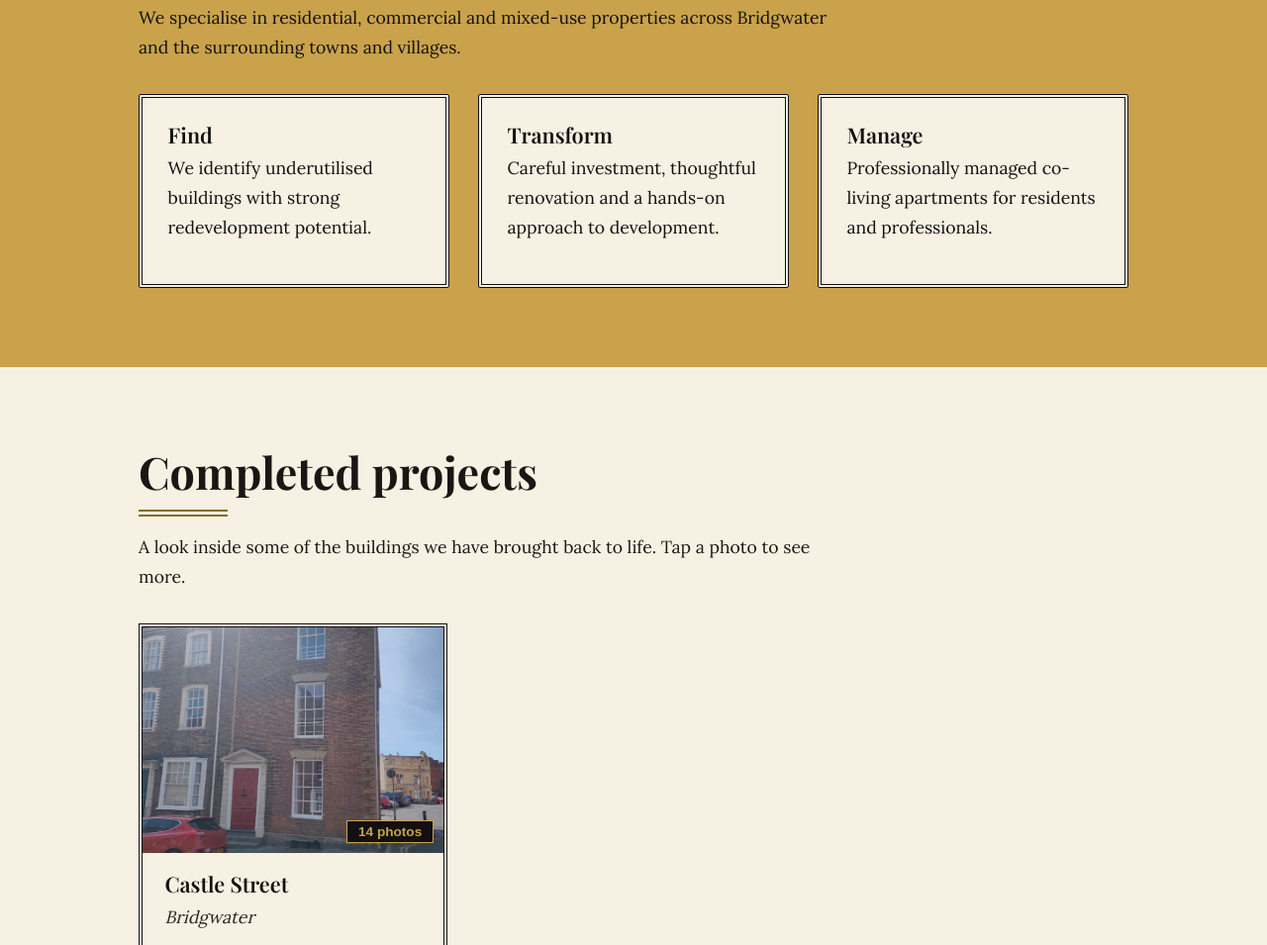
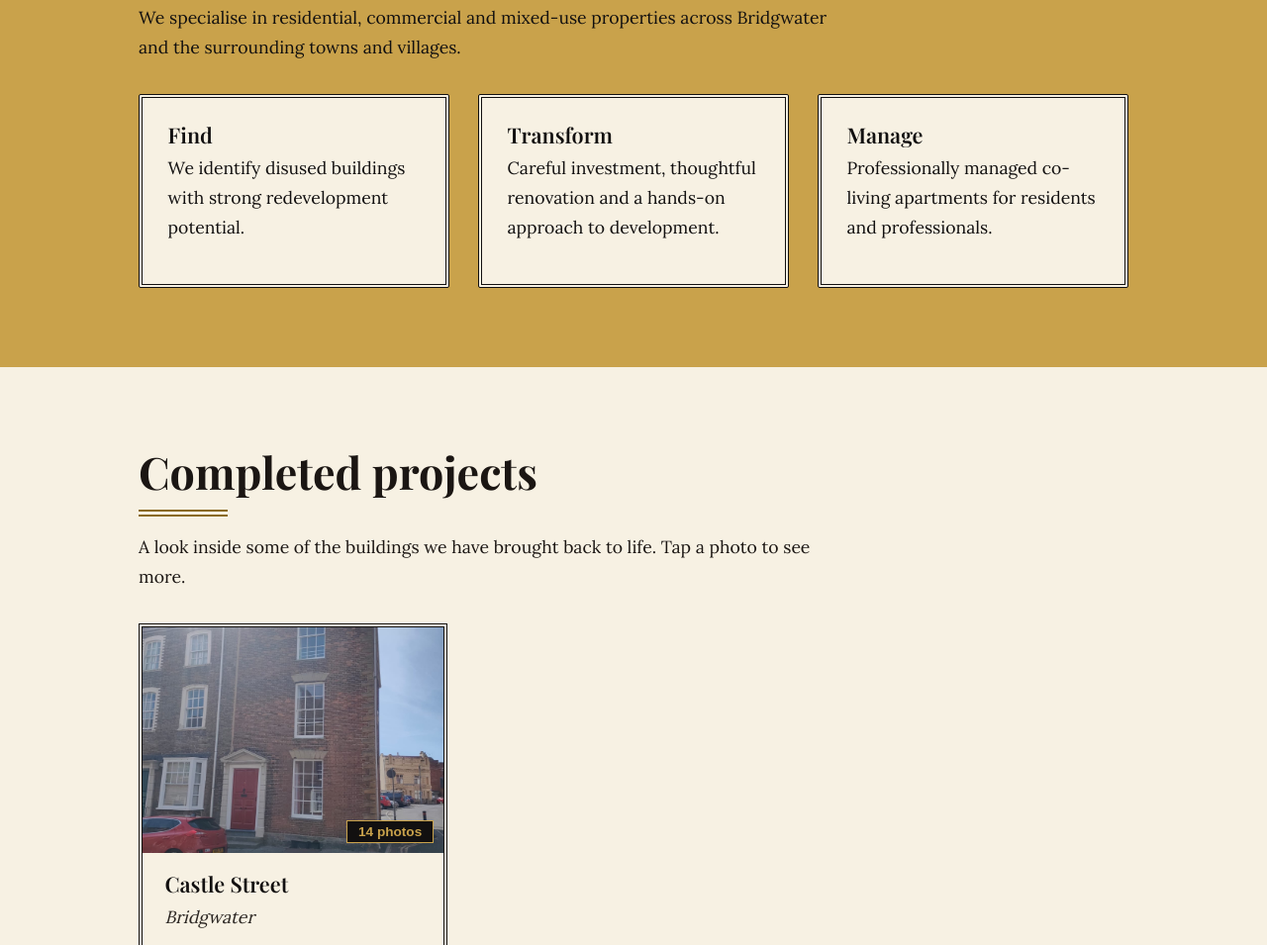
Before and after one commit to sambestabodes/sambestabodes, a plain HTML site: page index.html in a window 1280 px wide. Shown: the part 1455-2410 px from the top of the page at 99% size. Drawn offline with nearby package versions, Linux system fonts and the light colour scheme.

Commit message:
Update wording to disused

```diff
--- a/index.html
+++ b/index.html
@@ -54,7 +54,7 @@
       <div class="cards">
         <article>
           <h3>Find</h3>
-          <p>We identify underutilised buildings with strong redevelopment potential.</p>
+          <p>We identify disused buildings with strong redevelopment potential.</p>
         </article>
         <article>
           <h3>Transform</h3>
```
